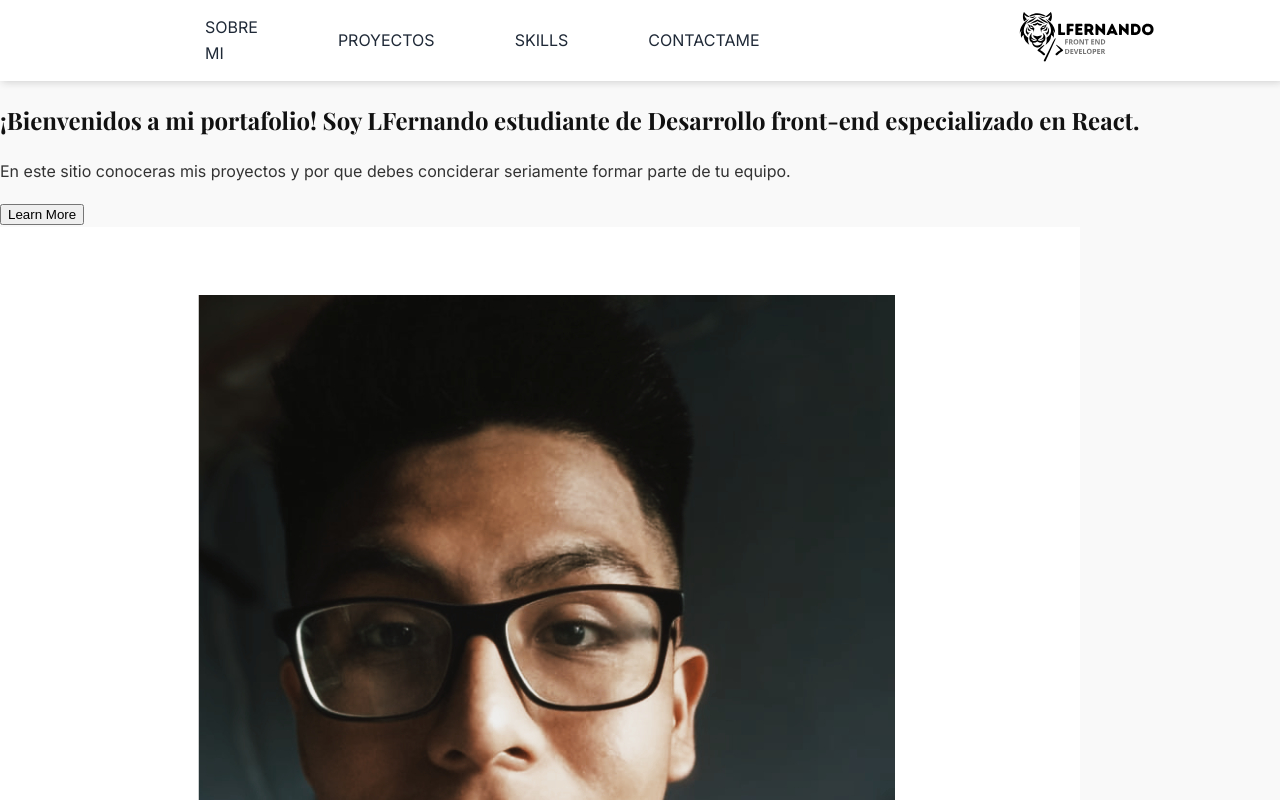
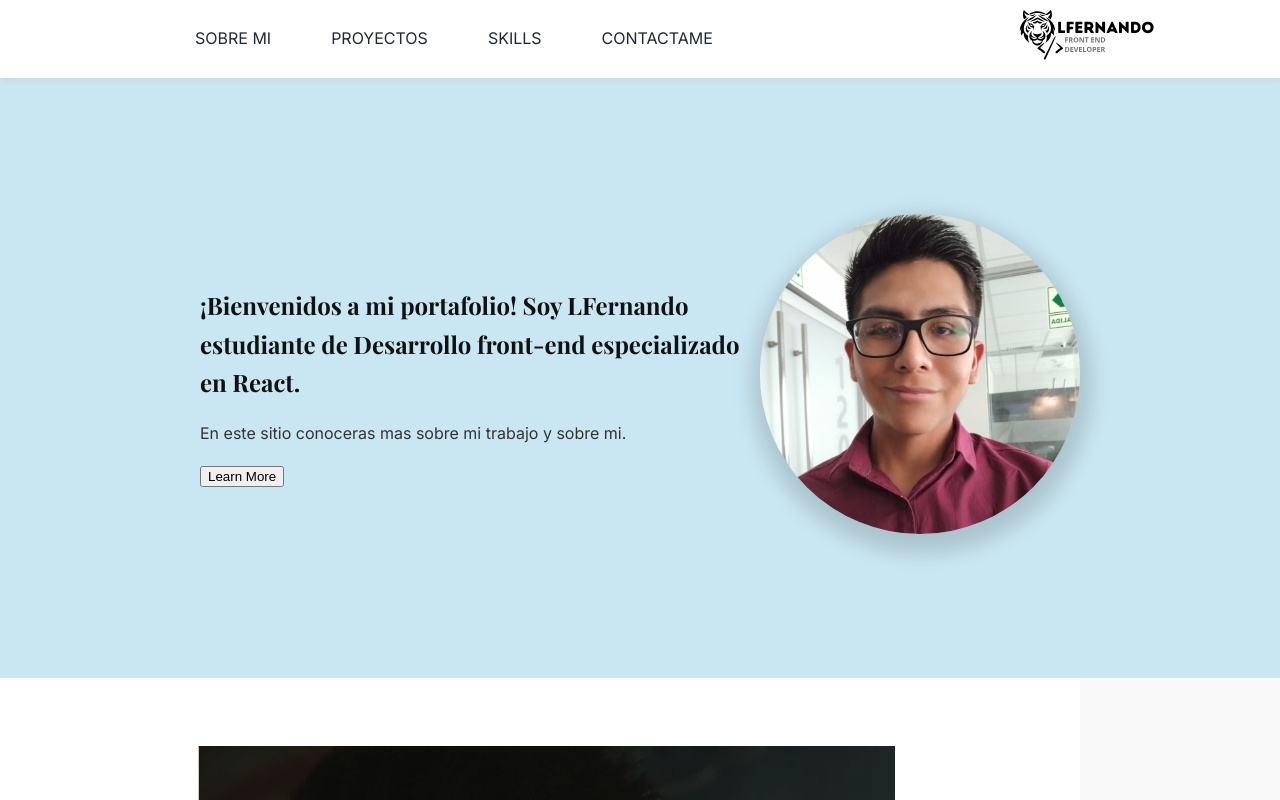
Before and after one commit to LfernandoPaucar/React-Lfernando, a website: page index.html in a window 1280 px wide. Shown: the top 800 px of the page. Drawn offline with nearby package versions, Linux system fonts and the light colour scheme.

Commit message:
Nav bar acabado, edicion del banner

```diff
--- a/index.html
+++ b/index.html
@@ -28,14 +28,13 @@
             <div class="banner-description">
                 <h1>¡Bienvenidos a mi portafolio! Soy LFernando estudiante de Desarrollo front-end especializado en
                     React.</h1>
-                <p>En este sitio conoceras mis proyectos y por que debes conciderar seriamente formar parte de tu
-                    equipo.</p>
+                <p>En este sitio conoceras mas sobre mi trabajo y sobre mi.</p>
                 <div class="buttoms-banner">
                     <button>Learn More</button>
                 </div>
             </div>
             <div class="banner-img">
-                <img src="./resource/luis-fernando.jpg" alt="Luis-Fernando">
+                <img src="./resource/FOTO-PRINCIPAL FERNA.jpg" alt="Luis-Fernando">
             </div>
         </section>
         <section class="aboutme-container">
--- a/scss/styles.scss
+++ b/scss/styles.scss
@@ -48,20 +48,65 @@ body {
                 margin: 0px;
                 li{
                     all: unset;
-                    padding: 15px 40px 15px 40px;
+                    margin: 15px 30px 15px 30px;
                     cursor: pointer;
                     text-transform: uppercase;
-                    &:hover{
-                        color: #f7703f;
-                        background-color: #fafafa;
-                        transition: all 0.5s ease-in-out;
-                    }
+                    position: relative;
+                    &:after{
+                        content: "";
+                        position: absolute;
+                        background-color: #F24B4B;
+                        height: 3px;
+                        width: 0;
+                        left: 0;
+                        bottom: -10px;}
+                        &:hover::after{
+                            color: #F24B4B;
+                            transition: all 0.2s ease-in-out;
+                            width: 100%;
+                        }
                     a{
                         text-decoration: none;
                         color: inherit;
+                        width: 100%;
+                        &:hover{
+                            color: #F24B4B;
+                        }
+                        }
                     }
                 }
             }
         }
     }
+
+main{
+    display: flex;
+    flex-direction: column;
+    justify-content: center;
+    align-items: center;
+    width: 100%;
+    padding: 0px;
+    .banner-container{
+        display: flex;
+        flex-direction: row;
+        height: 75vh;
+        max-width: 100%;
+        justify-content: center;
+        align-items: center;
+        background-color: #C9E7F2;
+        padding: 20px 200px 20px;
+        .banner-img{
+            img{
+                width: 320px;
+                height: 320px;
+                object-fit: cover;
+                border-radius: 50%;
+                object-position: center top;
+                /*height: 480px;
+                width: 360px;
+                border-radius: 20px;*/
+                box-shadow: 2px 10px 20px 10px rgba(0, 0, 0, 0.15);
+            }
+        }
+    }
 }
```
Also changed, not shown: Styles/styles.css, resource/FOTO-PRINCIPAL FERNA.jpg (added), 1 other file.
